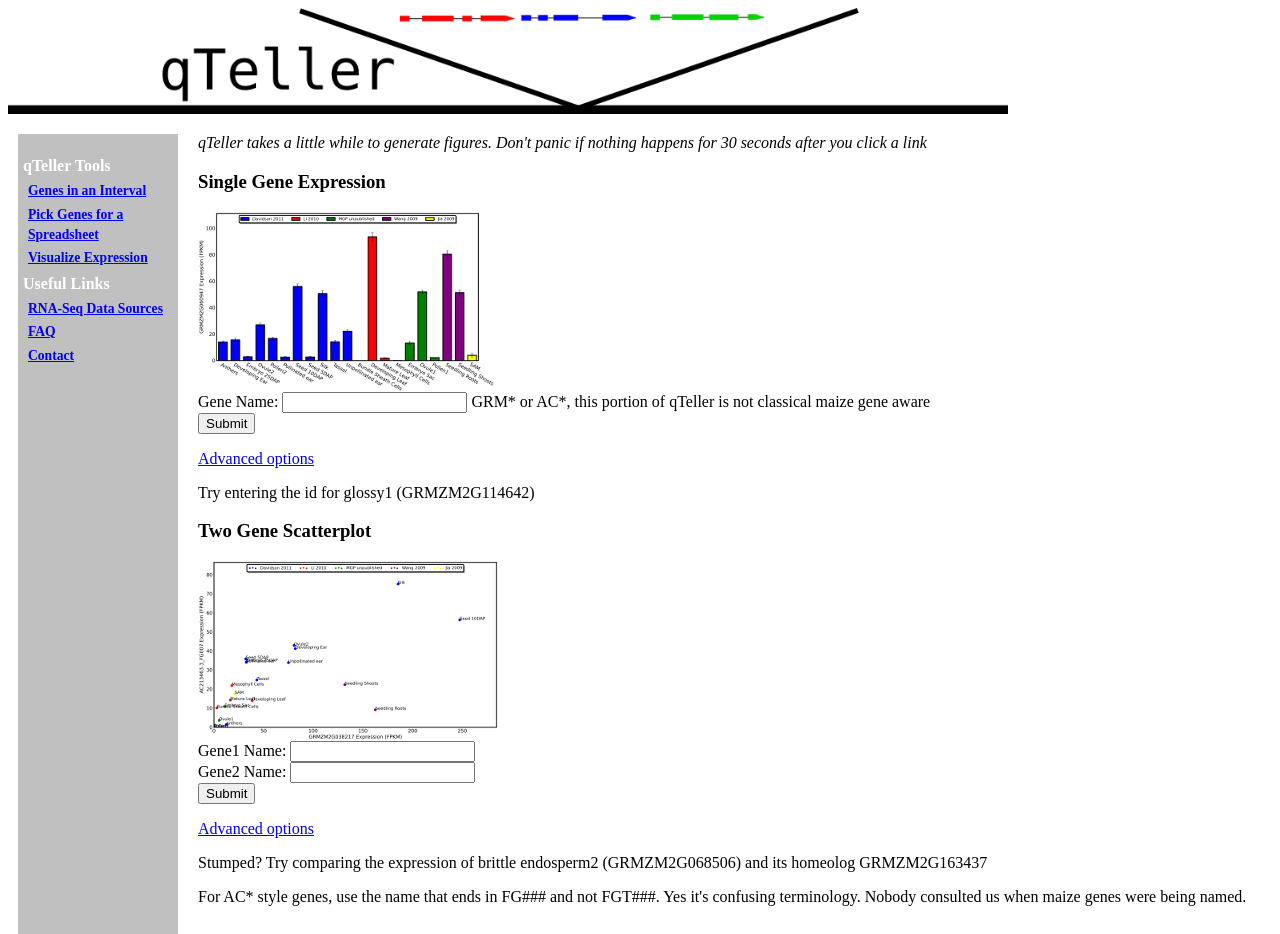
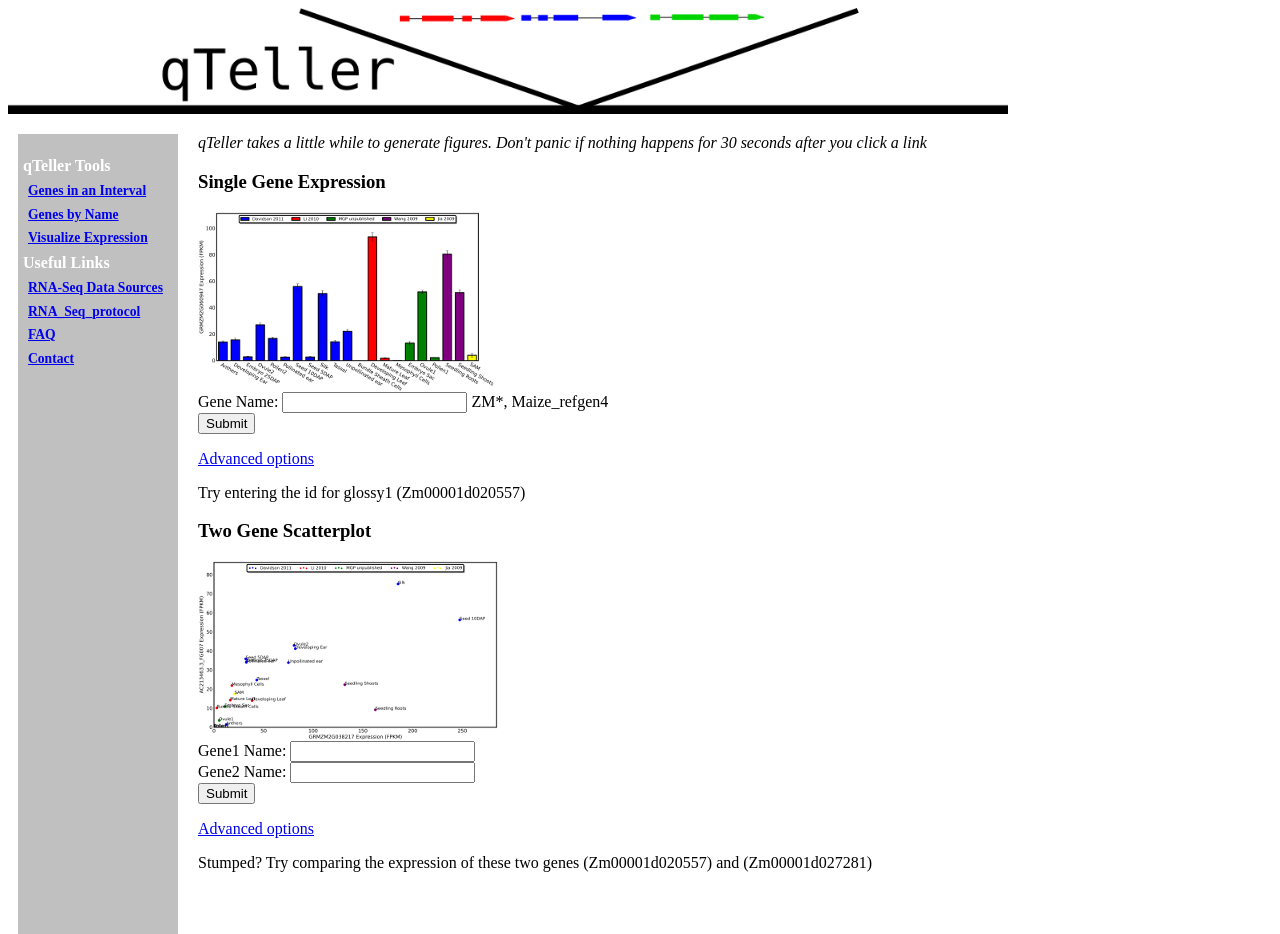
Before and after one commit to jschnable/qTeller, a PHP site: page /generate_figures.php in a window 1280 px wide. Run offline with PHP 8.4, Linux system fonts and the light colour scheme.

Commit message:
updated descriptions for v4

```diff
--- a/web_interface/generate_figures.php
+++ b/web_interface/generate_figures.php
@@ -9,10 +9,10 @@
 <h3>Single Gene Expression</h3>
 <form action="bar_chart.php" method="post">
 <a href="br-example.png"><img src="br-example.png" width=300 /></a><br>
-Gene Name: <input type="text" name='name' /> GRM* or AC*, this portion of qTeller is not classical maize gene aware<br>
+Gene Name: <input type="text" name='name' /> ZM*, Maize_refgen4<br>
 <input type="submit" value="Submit" /><br>
 <p><a href="advanced_barchart_options.php">Advanced options</a></p>
-<p>Try entering the id for glossy1 (GRMZM2G114642)</p>
+<p>Try entering the id for glossy1 (Zm00001d020557)</p>
 <h3>Two Gene Scatterplot</h3>
 </form>
 <form action="scatter_plot.php" method="post">
@@ -21,7 +21,6 @@ Gene1 Name: <input type="text" name='name1' /><br>
 Gene2 Name: <input type="text" name='name2' /><br>
 <input type="submit" value="Submit" /></form>
 <p><a href="advanced_scatterplot_options.php">Advanced options</a></p>
-<p>Stumped? Try comparing the expression of brittle endosperm2 (GRMZM2G068506) and its homeolog GRMZM2G163437<p>
-<p>For AC* style genes, use the name that ends in FG### and not FGT###. Yes it's confusing terminology. Nobody consulted us when maize genes were being named.</p>
+<p>Stumped? Try comparing the expression of these two genes (Zm00001d020557) and (Zm00001d027281)<p>
 </body>
 </html>
--- a/web_interface/index.php
+++ b/web_interface/index.php
@@ -41,8 +41,7 @@ while ($row = $result->fetchArray(SQLITE3_ASSOC)) {
 <p>Links are to the publications in which different data sets were first published.</p>
 <form action="results.php" method="post">
 Genome Version: <select name='version'>
-<option value='2F'>B73_refgen2 (filtered gene set)</option>
-<option value='2W'>B73_refgen2 (working gene set)</option>
+<option value='2F'>B73_refgen4 (filtered gene set)</option>
 </select><br>
 <i>To generate a spreadsheet of expression for all the genes in the genome select "All Chromosomes" and leave start position and end position blank.</i>
 Chromosome: <select name='chr'>
--- a/web_interface/navigation.html
+++ b/web_interface/navigation.html
@@ -3,12 +3,13 @@
 		<li id="home">qTeller Tools</li>
 		<ul id="level2">
 			<li><a href="index.php">Genes in an Interval</a></li>
-			<li><a href="genes_by_name.php">Pick Genes for a Spreadsheet</a></li>
+			<li><a href="genes_by_name.php">Genes by Name</a></li>
 			<li><a href="generate_figures.php">Visualize Expression</a></li>
 			</ul>
 		<li id="home">Useful Links</li>
 		<ul id="level2">
 			<li><a href="rna_data_sources.php">RNA-Seq Data Sources</a></li>
+			<li><a href="RNA_Seq_protocol_final_version.pdf">RNA_Seq_protocol</a></li>
 			<li><a href="faq.php">FAQ</a></li>
 			<li><a href="contact.php">Contact</a></li>
 		</ul>
```
Also changed, not shown: web_interface/results.php (+6 -4 lines), 2 other files.
